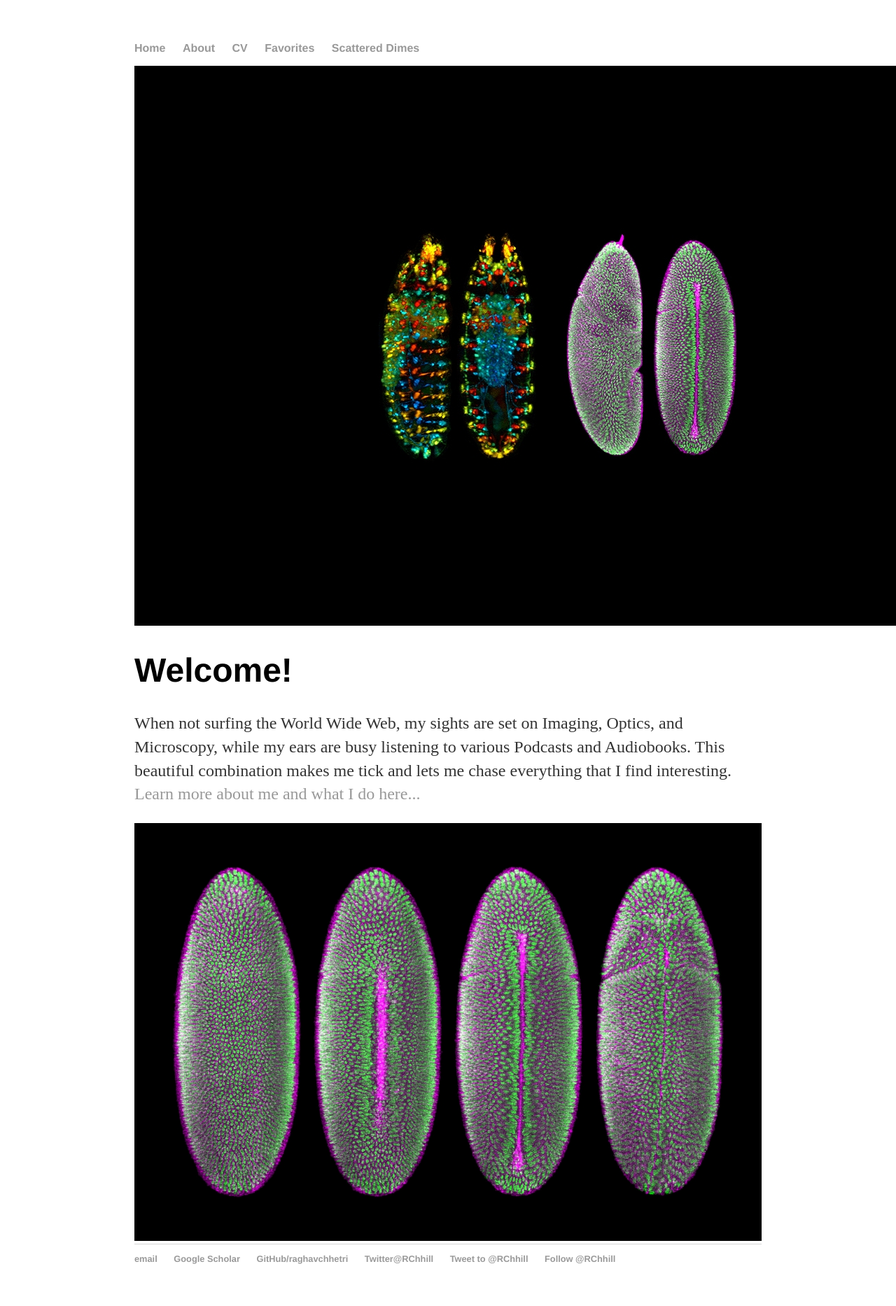
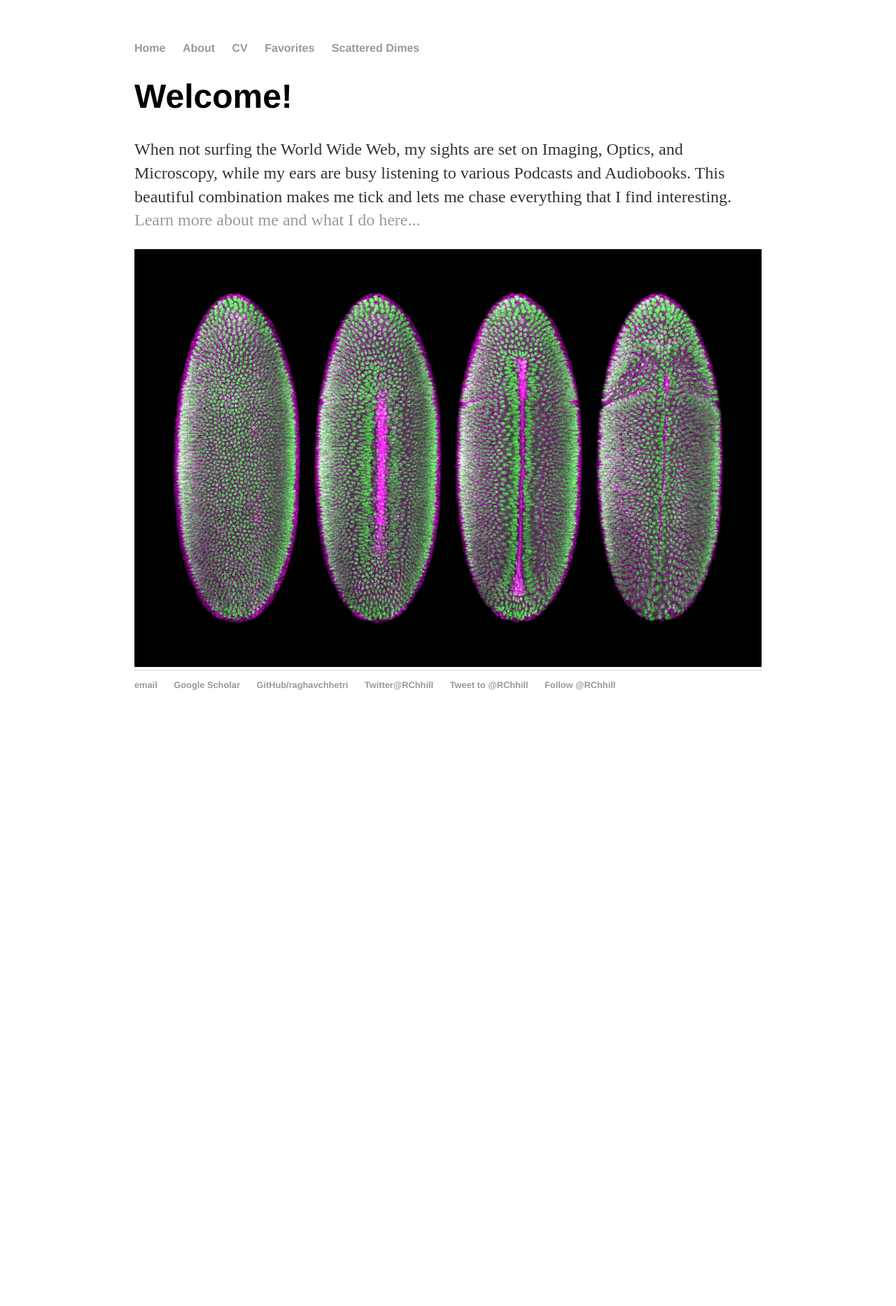
Before and after one commit to raghavchhetri/raghavchhetri.github.io, a Jekyll site: the page built from index.html, in a window 1280 px wide. Shown: the whole page at 70% size. Built offline with Jekyll 4.4.1, drawn with Linux system fonts in a browser that asks for light colours; comment, search, counter and statistics services are not loaded; after the commit the page ends 1046 px from its top, so only the background shows below that.

Commit message:
Update index.html

```diff
--- a/index.html
+++ b/index.html
@@ -2,8 +2,6 @@
 layout: default
 title: Science is hard. It rocks though... Stay with it!
 ---
-<img src="/about/DrosophilaCombined.jpg" alt="Drosophila embryo" max-width:"100%" height:"auto" class="inline"/>
-
 <div class="blurb">
 	<h1>Welcome!</h1>
 	<p>When not surfing the World Wide Web, my sights are set on Imaging, Optics, and Microscopy,
@@ -12,4 +10,4 @@
 		<a href="/about">Learn more about me and what I do here...</a></p>
 </div><!-- /.blurb -->
 
-<img src="/about/DrosophilaDevelopment.jpg" alt="hi" style='height: 100%; width: 100%; object-fit: contain' class="inline"/>
+<img src="/about/DrosophilaDevelopment.jpg" alt="Development" style='height: 100%; width: 100%; object-fit: contain' class="inline"/>
```
